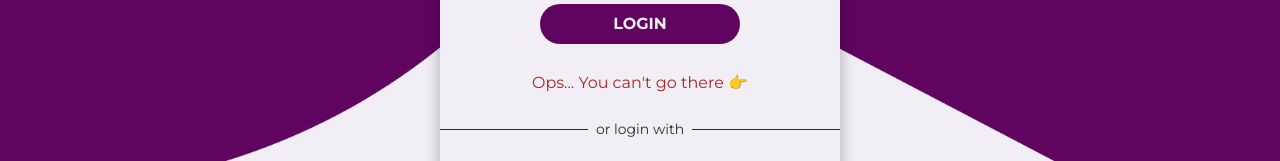
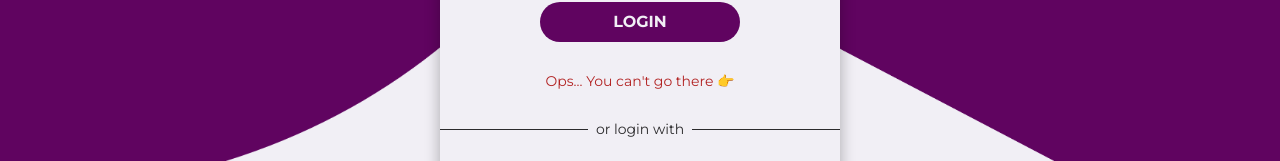
Before and after one commit to LeandroRochAlg/job-failure, a Vue app: page /login in a window 1280 px wide. Both pictures are taken after typing "Sample", "Sample123" into the empty fields and a click on the button "LOGIN". Shown: the part 353-514 px from the top of the page. Built offline with nearby package versions, Linux system fonts and the light colour scheme; no server answers.

Commit message:
refactor: Update error handling in auth components

```diff
--- /dev/null
+++ b/src/components/auth/Error.vue
@@ -0,0 +1,9 @@
+<template>
+    <p class="text-center text-red w-4/5 mx-auto my-1 text-sm">
+        <slot></slot>
+    </p>
+</template>
+
+<script setup lang="ts">
+
+</script>
--- a/src/components/auth/LoginForm.vue
+++ b/src/components/auth/LoginForm.vue
@@ -5,7 +5,9 @@
             <Input type="password" v-model="password" placeHolder="Password" position="bottom"/>
         </div>
         <Button :title="'Login'" :loading="loading"/>
-        <p v-if="!response" class="text-center text-red">Ops... You can't go there 👉</p>
+        <Error v-if="!response">
+            <span>{{ "Ops... You can't go there 👉" }}</span>
+        </Error>
     </form>
 </template>
 
@@ -14,6 +16,7 @@ import { ref } from 'vue';
 import { useAuthStore } from '../../stores/auth';
 import Button from './Button.vue';
 import Input from './Input.vue';
+import Error from './Error.vue';
 
 const authStore = useAuthStore();
 const username = ref('');
--- a/src/components/auth/RegisterForm.vue
+++ b/src/components/auth/RegisterForm.vue
@@ -7,7 +7,9 @@
                 <Input type="password" v-model="password" placeHolder="Confirm Password" position="bottom"/>
             </div>
             <Button :title="'Register'" :loading="loading"/>
-            <p v-if="response !== ''" class="text-center text-red">{{ response }}</p>
+            <Error v-if="response !== ''" class="text-center text-red">
+                <span>{{ response }}</span>
+            </Error>
         </form>
     </div>
 </template>
@@ -17,6 +19,7 @@ import { ref } from 'vue';
 import { useAuthStore } from '../../stores/auth';
 import Button from './Button.vue';
 import Input from './Input.vue';
+import Error from './Error.vue';
 
 const authStore = useAuthStore();
 const username = ref('');
@@ -26,12 +29,8 @@ const loading = ref(false);
 const response = ref('');
 
 const register = async () => {
-    if (password.value !== confirmPassword.value) {
-        response.value = 'Passwords do not match';
-        return;
-    }
+    loading.value = true;
 
-    loading.value = true;
     try {
         response.value = await authStore.register(username.value, password.value);
     } finally {
```
